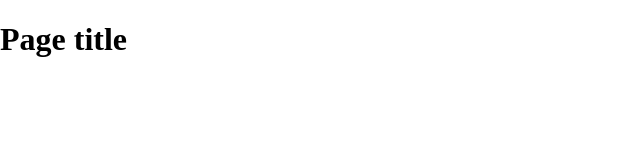
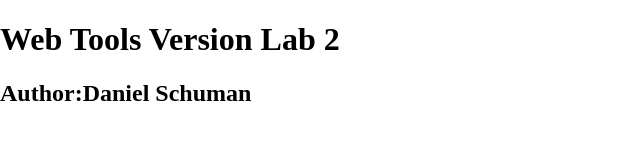
Before and after one commit to danjschuman/wtvclab3schuman, a plain HTML site: page index.html in a window 1280 px wide. Shown: the whole page, without its empty margins (0-640 px from the left). Drawn offline with nearby package versions, Linux system fonts and the light colour scheme.

Commit message:
I changed web version.
I added I as an author. I used brackets to change h1 and h2 on index.html labbschuman.

```diff
--- a/index.html
+++ b/index.html
@@ -14,7 +14,8 @@
     </head>
     <body>
     <header>
-	<h1>Page title</h1>
+	<h1>Web Tools Version Lab 2</h1>
+    <h2>Author:Daniel Schuman</h2>
     </header>
     <nav id="pageNav">
     </nav>
```
